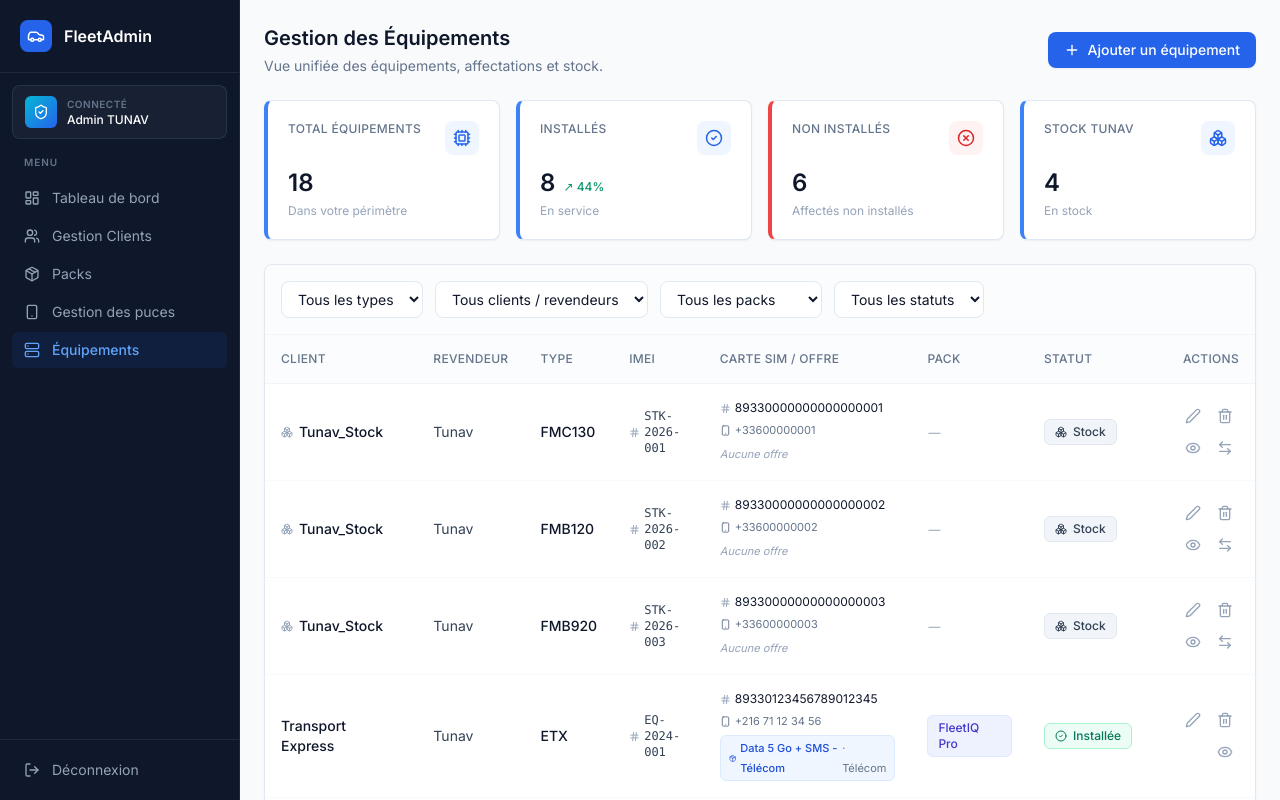
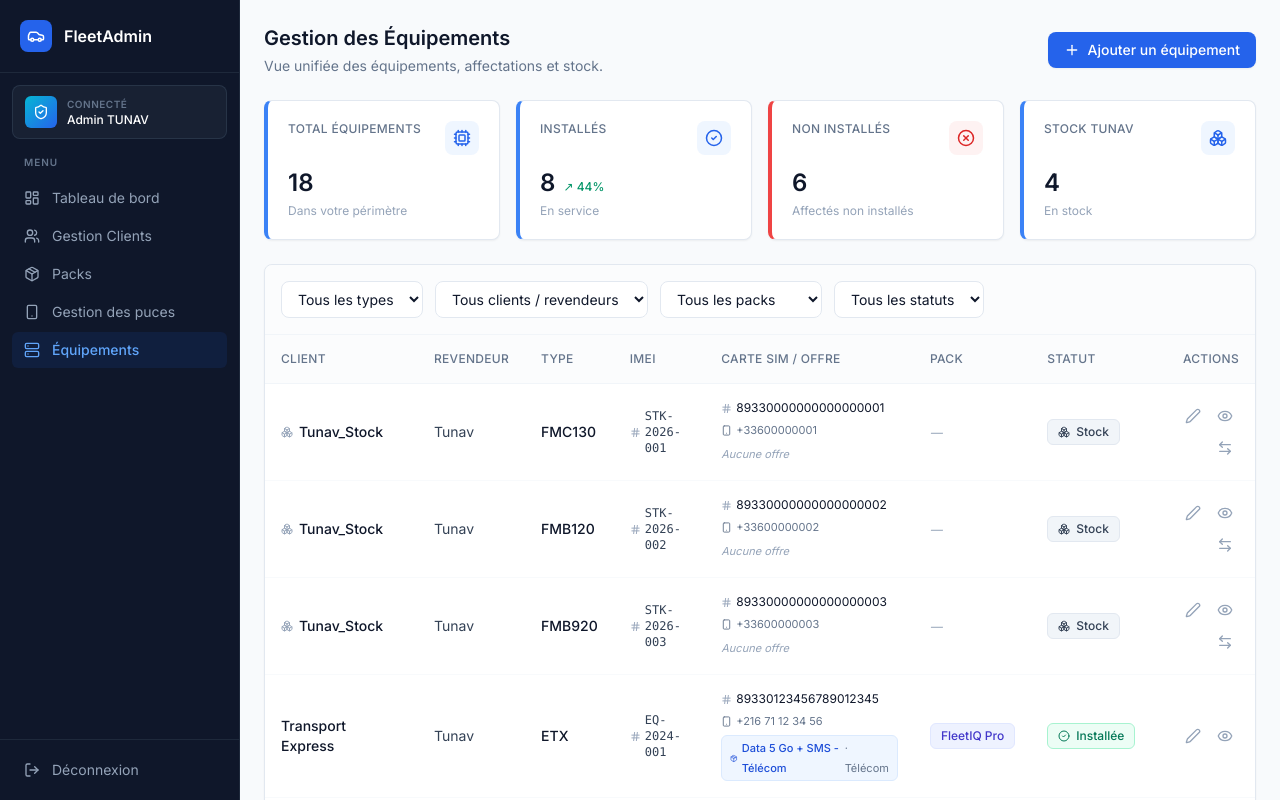
Before and after one commit to azizhadrouktunav/Backoffice_fleetIQ, a React (Vite) app: page /equipments in a window 1280 px wide. Both pictures are taken after typing "name@example.com", "Sample123" into the empty fields and a click on the button "Se connecter". Shown: the top 800 px of the page. Built offline with nearby package versions, Linux system fonts and the light colour scheme.

Commit message:
Remove delete button from EquipmentsUnifiedTable component to streamline UI and focus on viewing details. This change simplifies user interactions by eliminating unnecessary options.

```diff
--- a/src/components/EquipmentsUnifiedTable.tsx
+++ b/src/components/EquipmentsUnifiedTable.tsx
@@ -262,14 +262,6 @@ export function EquipmentsUnifiedTable({
                       </button>
                       <button
                         type="button"
-                        onClick={() => onDelete(eq)}
-                        className="p-1.5 text-slate-400 hover:text-red-600 hover:bg-red-50 rounded-md transition-colors"
-                        title="Supprimer"
-                      >
-                        <Trash2 size={16} />
-                      </button>
-                      <button
-                        type="button"
                         onClick={() => onViewDetails(eq)}
                         className="p-1.5 text-slate-400 hover:text-indigo-600 hover:bg-indigo-50 rounded-md transition-colors"
                         title="Voir détail"
```
